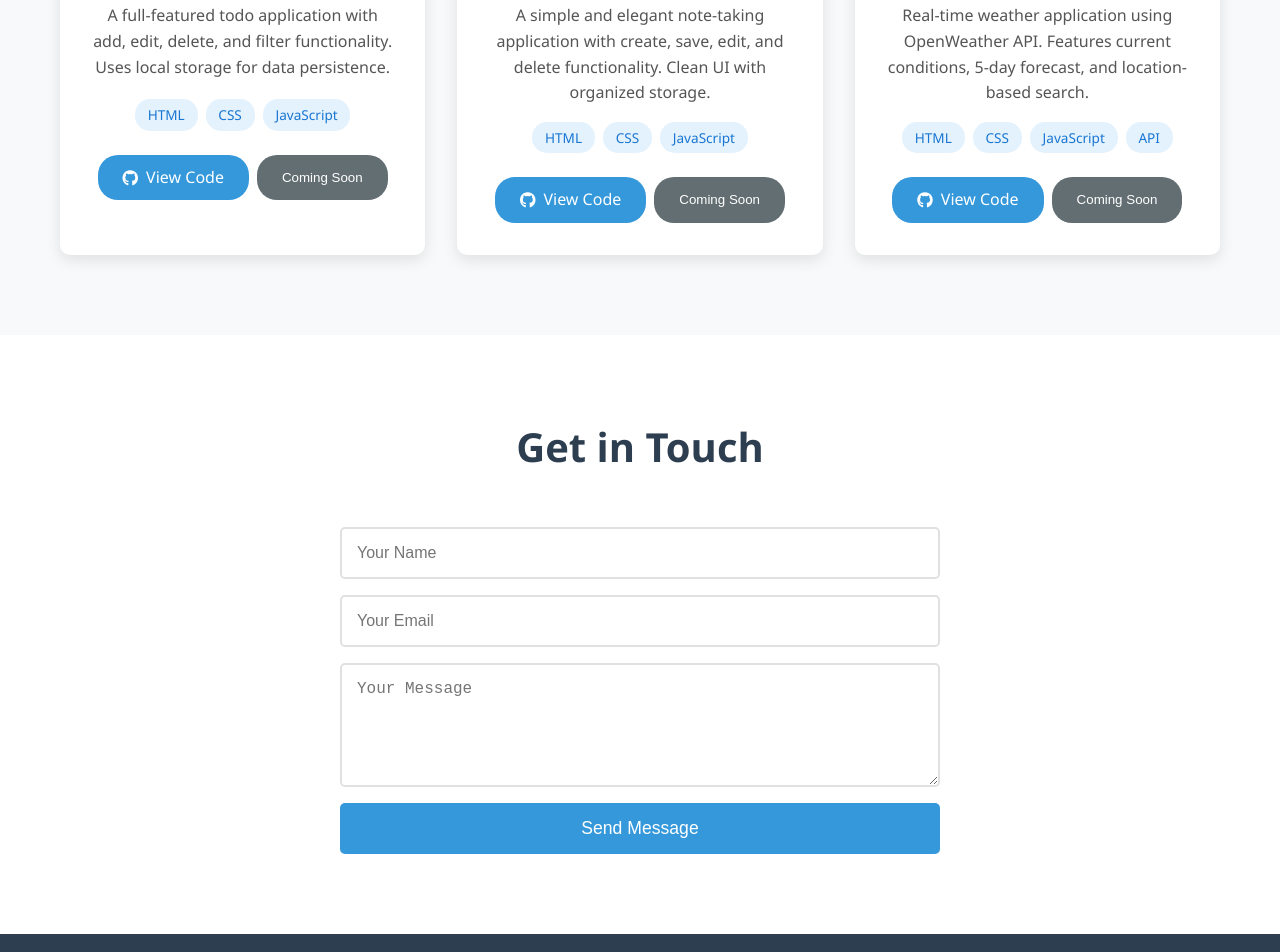
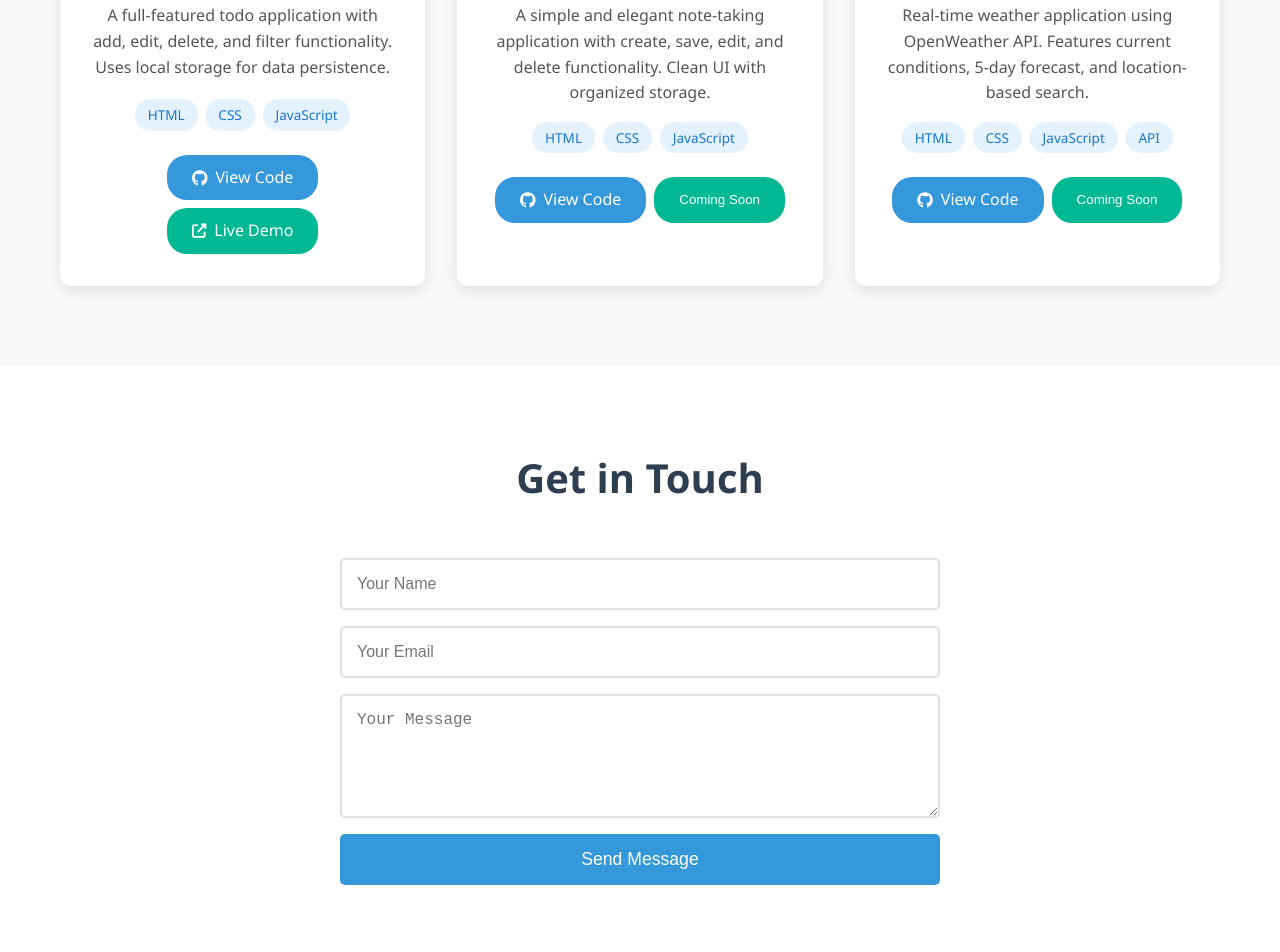
Before and after one commit to dawod24/my-first-website, a plain HTML site: page index.html in a window 1280 px wide. Shown: the part 1927-2879 px from the top of the page. Drawn offline with Linux system fonts and the light colour scheme.

Commit message:
added the todo list live demo link in index.html and other files

```diff
--- a/index.html
+++ b/index.html
@@ -92,7 +92,9 @@
                         <a href="https://github.com/dawod24/todo-list-app" target="_blank" rel="noopener noreferrer" class="project-btn">
                             <i class="fab fa-github"></i> View Code
                         </a>
-                        <button class="project-btn project-btn-secondary">Coming Soon</button>
+                        <a href="https://dawod24.github.io/todo-list-app/" target="_blank" rel="noopener noreferrer" class="project-btn project-btn-live">
+                            <i class="fas fa-external-link-alt"></i> Live Demo
+                        </a>
                     </div>
                 </div>
 
--- a/script.js
+++ b/script.js
@@ -61,7 +61,8 @@ window.addEventListener('scroll', () => {
 // Project button clicks - only for "Coming Soon" buttons
 const comingSoonBtns = document.querySelectorAll('.project-btn-secondary');
 comingSoonBtns.forEach((btn) => {
-    btn.addEventListener('click', () => {
+    btn.addEventListener('click', (e) => {
+        e.preventDefault();
         alert('This project is currently in development. Check back soon!');
     });
 });
--- a/style.css
+++ b/style.css
@@ -267,13 +267,31 @@ section {
 }
 
 .project-btn-secondary {
-    background: #636E72;
-    cursor: not-allowed;
+    background: #00B894;
 }
 
 .project-btn-secondary:hover {
-    background: #636E72;
-    transform: none;
+    background: #00A383;
+    transform: translateY(-2px);
+}
+
+/* Live Demo Button - Green */
+.project-btn-live {
+    background: #00B894;
+    margin-top: 0;
+    display: inline-flex;
+    align-items: center;
+    gap: 0.5rem;
+    text-decoration: none;
+}
+
+.project-btn-live:hover {
+    background: #00A383;
+    transform: translateY(-2px);
+}
+
+.project-btn-live i {
+    font-size: 0.9rem;
 }
 
 /* Contact Section */
```
